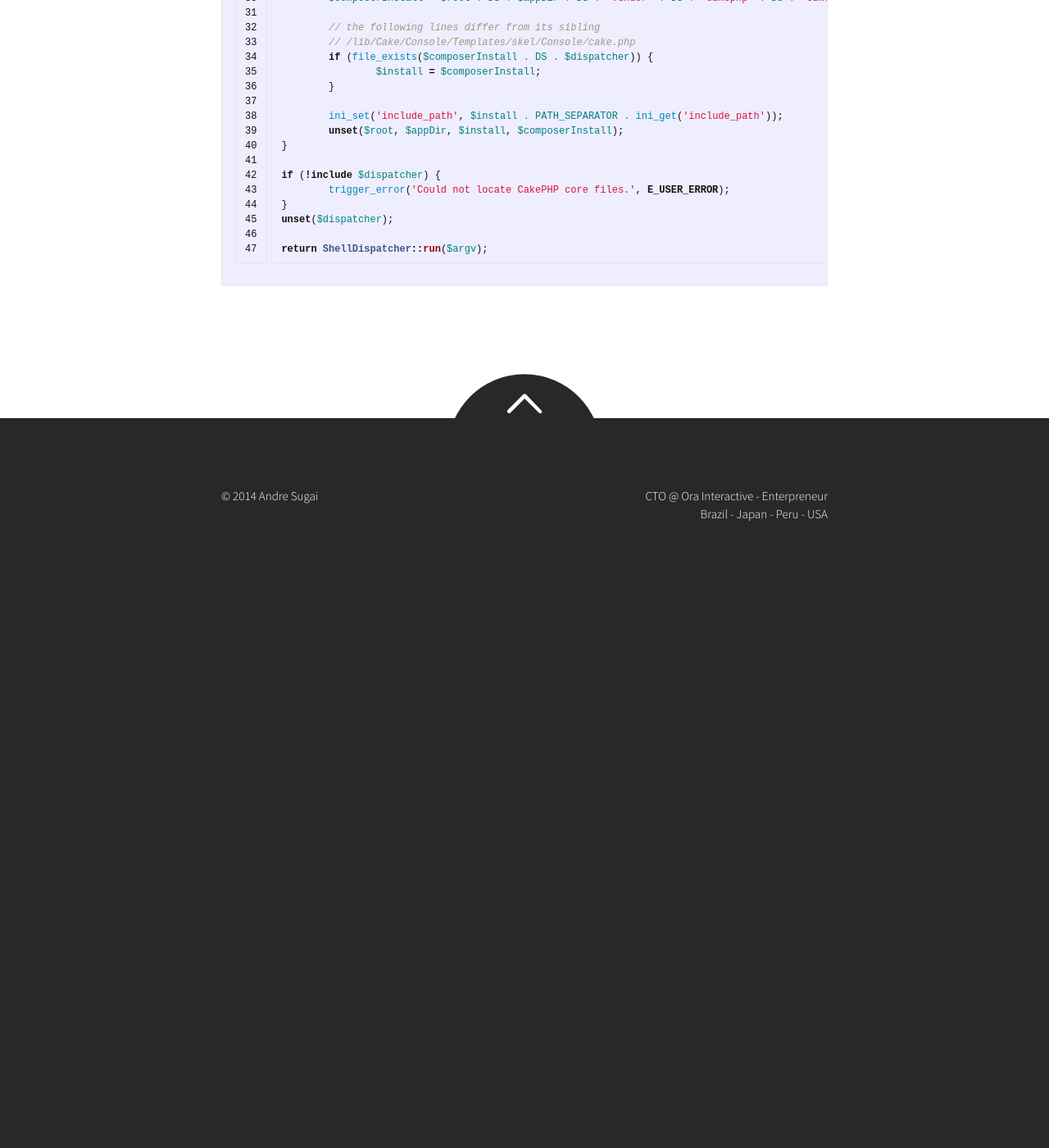
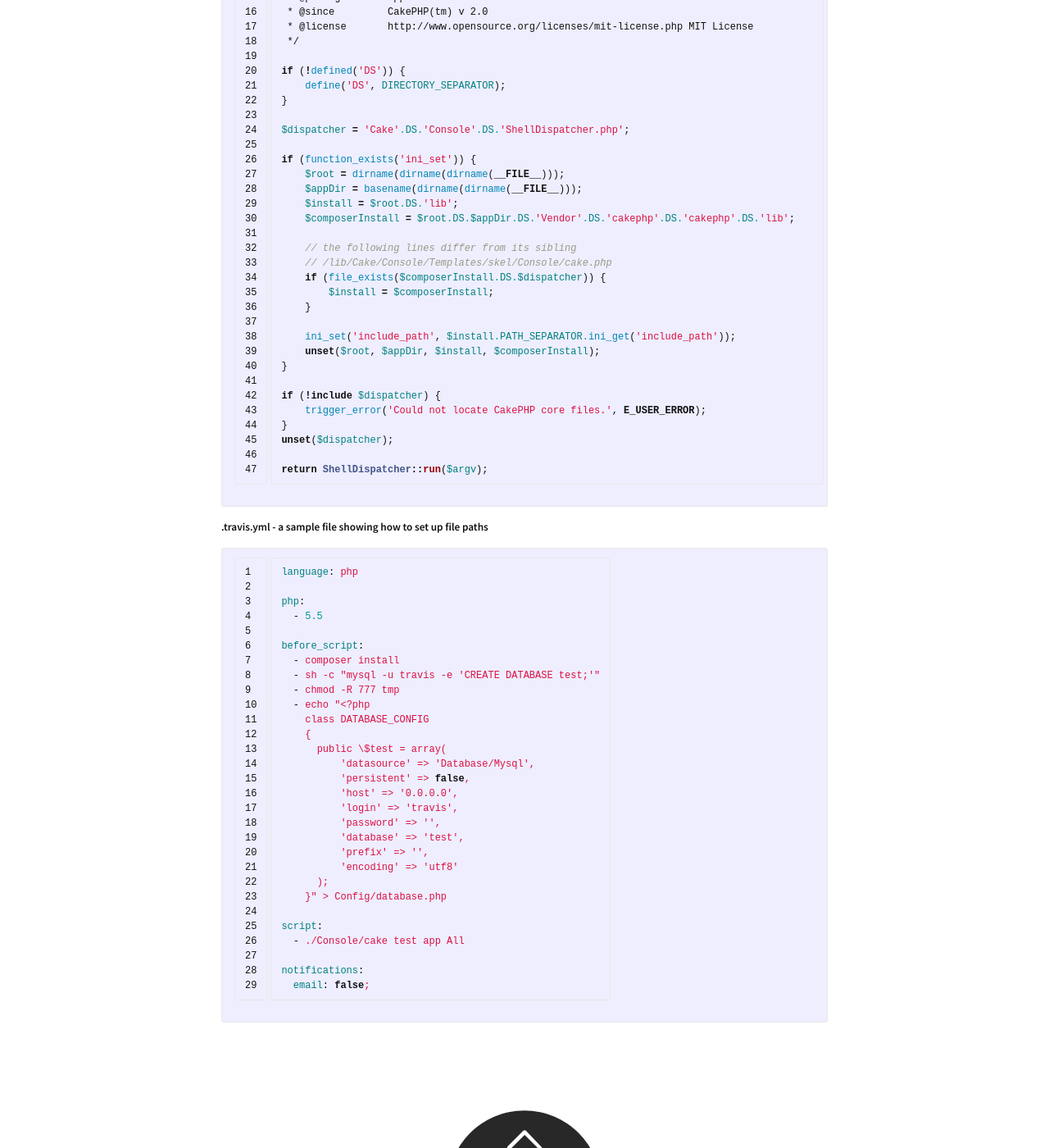
Before and after one commit to asugai/asugai.github.io, a Jekyll site: the page built from _posts/2014-12-09-installing-cakephp-with-composer.markdown, in a window 1280 px wide and 1400 px high, scrolled down 2248 px. Shown: the whole window at 82% size. Built offline with Jekyll 4.4.1, drawn with Linux system fonts in a browser that asks for light colours; nearby versions of some CDN libraries; Markdown is read by kramdown in place of the engine named in the settings; comment, search, counter and statistics services are not loaded; before the commit the page ends 2947 px from its top, so only the background shows below that; some of the changed text lies outside the part shown.

Commit message:
added test and travis changes for composer

```diff
--- a/_posts/2014-12-09-installing-cakephp-with-composer.markdown
+++ b/_posts/2014-12-09-installing-cakephp-with-composer.markdown
@@ -45,7 +45,8 @@
     },
     "require": {
 		"cakephp/debug_kit": "2.2.*",
-        "cakephp/cakephp": "2.5.*"
+        "cakephp/cakephp": "2.5.*",
+        "phpunit/phpunit": "3.7.*"
     },
     "authors": [
         {
@@ -58,9 +59,21 @@
 
 #####webroot/index.php - define the CAKE\_CORE\_INCLUDE\_PATH
 {% highlight php linenos=table %}
+<?php
+//...
 define(
     'CAKE_CORE_INCLUDE_PATH',
-    ROOT . DS . APP_DIR . DS . 'Vendor' . DS . 'cakephp' . DS . 'cakephp' . DS . 'lib'
+    ROOT.DS.APP_DIR.DS.'Vendor'.DS.'cakephp'.DS.'cakephp'.DS.'lib'
+);
+{% endhighlight %}
+
+#####webroot/test.php - define the CAKE\_CORE\_INCLUDE\_PATH
+{% highlight php linenos=table %}
+<?php
+//...
+define(
+    'CAKE_CORE_INCLUDE_PATH',
+    ROOT.DS.APP_DIR.DS.'Vendor'.DS.'cakephp'.DS.'cakephp'.DS.'lib'
 );
 {% endhighlight %}
 
@@ -86,31 +99,64 @@
  */
 
 if (!defined('DS')) {
-	define('DS', DIRECTORY_SEPARATOR);
+    define('DS', DIRECTORY_SEPARATOR);
 }
 
-$dispatcher = 'Cake' . DS . 'Console' . DS . 'ShellDispatcher.php';
+$dispatcher = 'Cake'.DS.'Console'.DS.'ShellDispatcher.php';
 
 if (function_exists('ini_set')) {
-	$root = dirname(dirname(dirname(__FILE__)));
-	$appDir = basename(dirname(dirname(__FILE__)));
-	$install = $root . DS . 'lib';
-	$composerInstall = $root . DS . $appDir . DS . 'Vendor' . DS . 'cakephp' . DS . 'cakephp' . DS . 'lib';
+    $root = dirname(dirname(dirname(__FILE__)));
+    $appDir = basename(dirname(dirname(__FILE__)));
+    $install = $root.DS.'lib';
+    $composerInstall = $root.DS.$appDir.DS.'Vendor'.DS.'cakephp'.DS.'cakephp'.DS.'lib';
 
-	// the following lines differ from its sibling
-	// /lib/Cake/Console/Templates/skel/Console/cake.php
-	if (file_exists($composerInstall . DS . $dispatcher)) {
-		$install = $composerInstall;
-	}
+    // the following lines differ from its sibling
+    // /lib/Cake/Console/Templates/skel/Console/cake.php
+    if (file_exists($composerInstall.DS.$dispatcher)) {
+        $install = $composerInstall;
+    }
 
-	ini_set('include_path', $install . PATH_SEPARATOR . ini_get('include_path'));
-	unset($root, $appDir, $install, $composerInstall);
+    ini_set('include_path', $install.PATH_SEPARATOR.ini_get('include_path'));
+    unset($root, $appDir, $install, $composerInstall);
 }
 
 if (!include $dispatcher) {
-	trigger_error('Could not locate CakePHP core files.', E_USER_ERROR);
+    trigger_error('Could not locate CakePHP core files.', E_USER_ERROR);
 }
 unset($dispatcher);
 
 return ShellDispatcher::run($argv);
 {% endhighlight %}
+
+#####.travis.yml - a sample file showing how to set up file paths
+{% highlight yaml linenos=table %}
+language: php
+
+php:
+  - 5.5
+
+before_script:
+  - composer install
+  - sh -c "mysql -u travis -e 'CREATE DATABASE test;'"
+  - chmod -R 777 tmp
+  - echo "<?php
+    class DATABASE_CONFIG
+    {
+      public \$test = array(
+          'datasource' => 'Database/Mysql',
+          'persistent' => false,
+          'host' => '0.0.0.0',
+          'login' => 'travis',
+          'password' => '',
+          'database' => 'test',
+          'prefix' => '',
+          'encoding' => 'utf8'
+      );
+    }" > Config/database.php
+
+script:
+  - ./Console/cake test app All
+
+notifications:
+  email: false;
+{% endhighlight %}
```
Also changed, not shown: other parts of _posts/2014-12-09-installing-cakephp-with-composer.markdown (+1 -1 lines).
